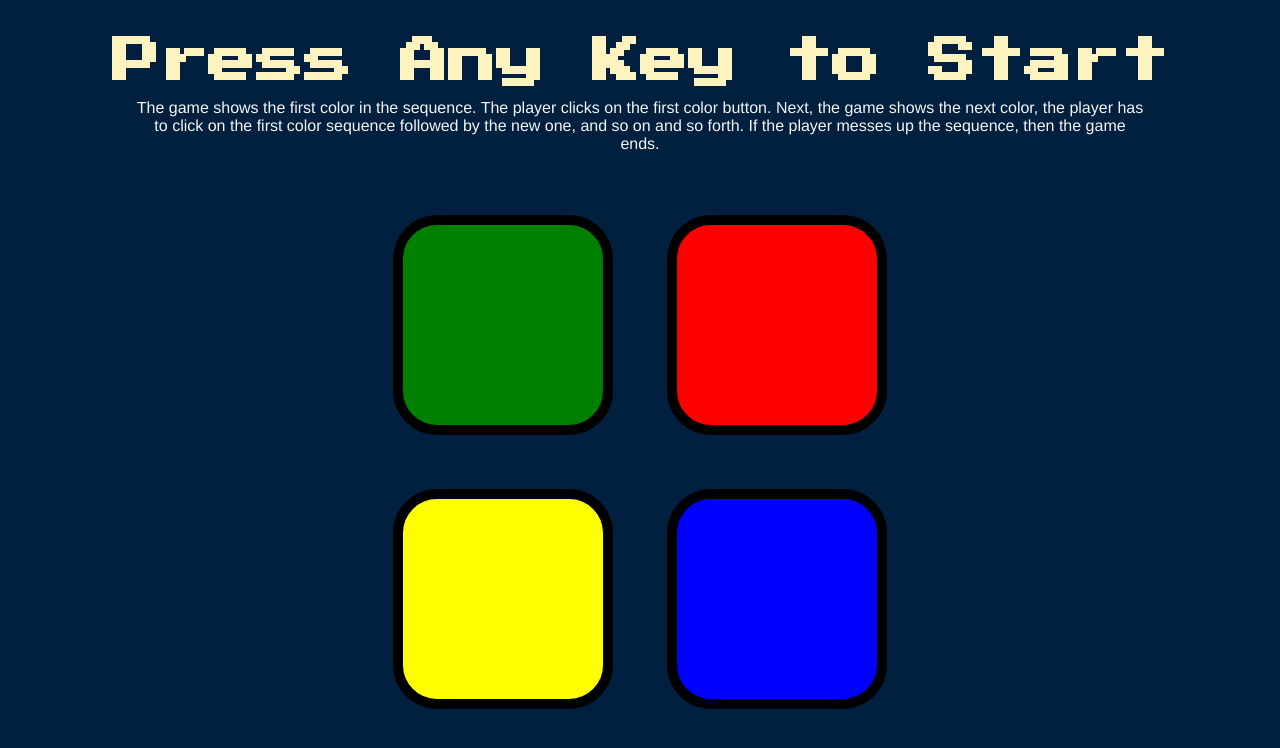
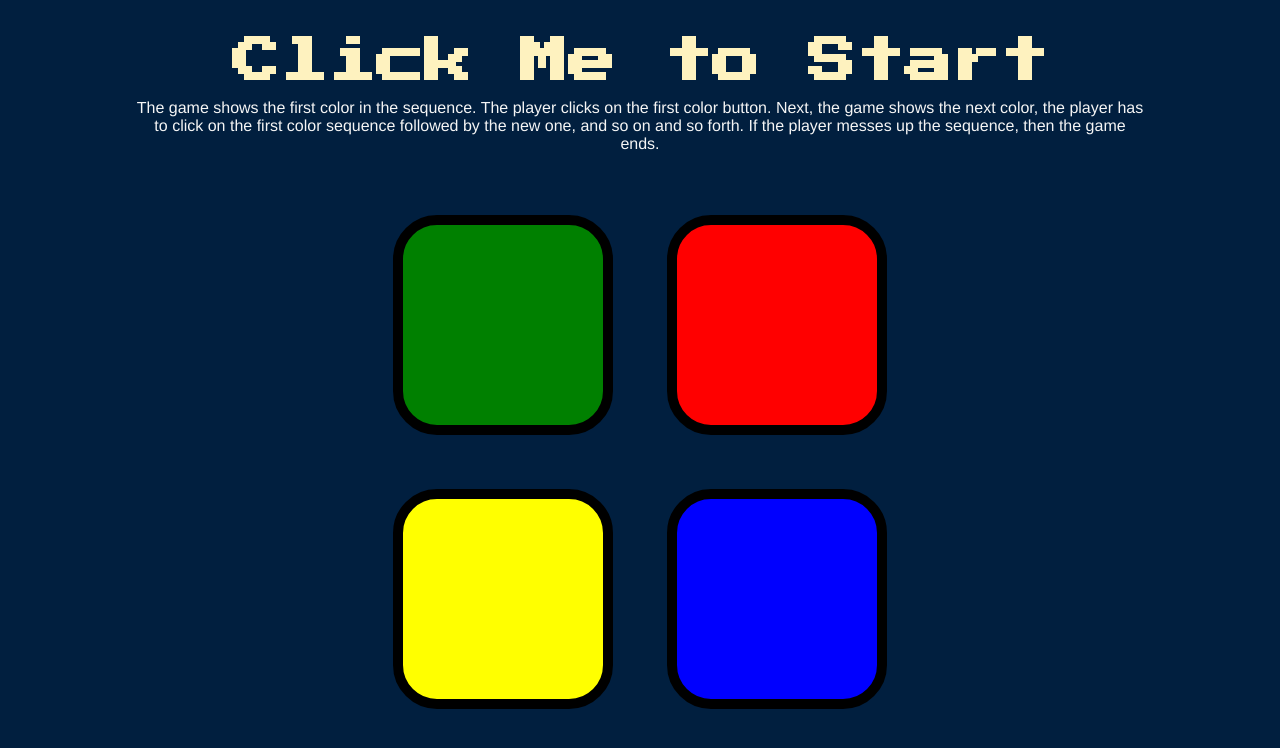
Before and after one commit to Omobayode6/Simon-Game, a plain HTML site: page index.html in a window 1280 px wide. Drawn offline with nearby package versions, Linux system fonts and the light colour scheme.

Commit message:
Update index.html

```diff
--- a/index.html
+++ b/index.html
@@ -10,7 +10,7 @@
 </head>
 
 <body>
-  <h1 id="level-title">Press Any Key to Start</h1>
+  <h1 id="level-title">Click Me to Start</h1>
   <P id="para">The game shows the first color in the sequence. The player clicks on the first color button.
     Next, the game shows the next color, the player has to click on the first color sequence followed by the new one, and so on and so forth.
     If the player messes up the sequence, then the game ends.</P>
```
